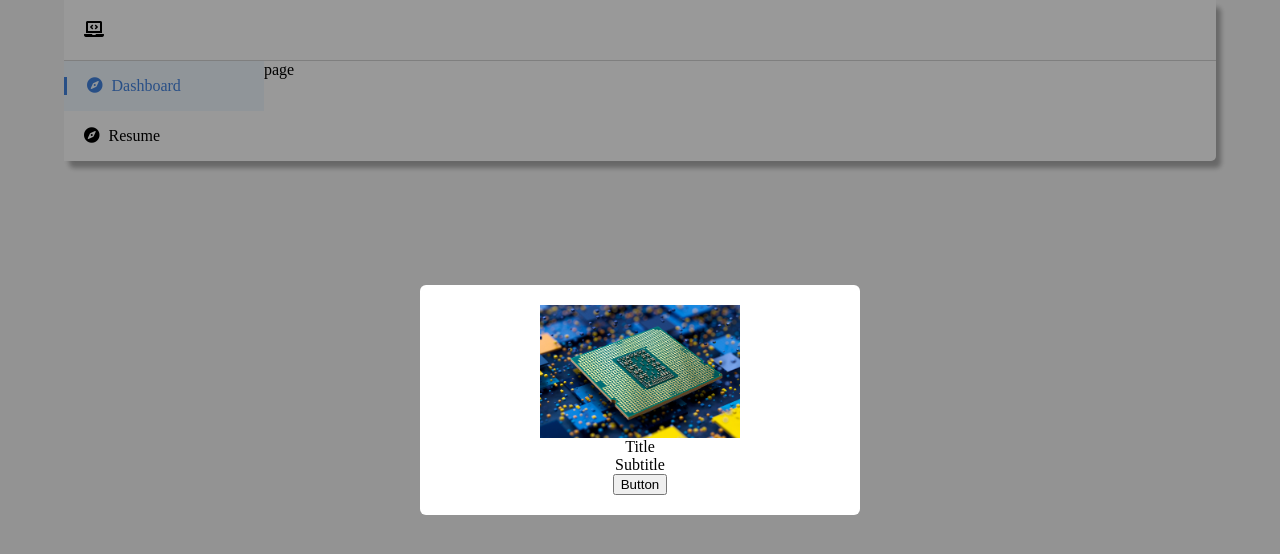
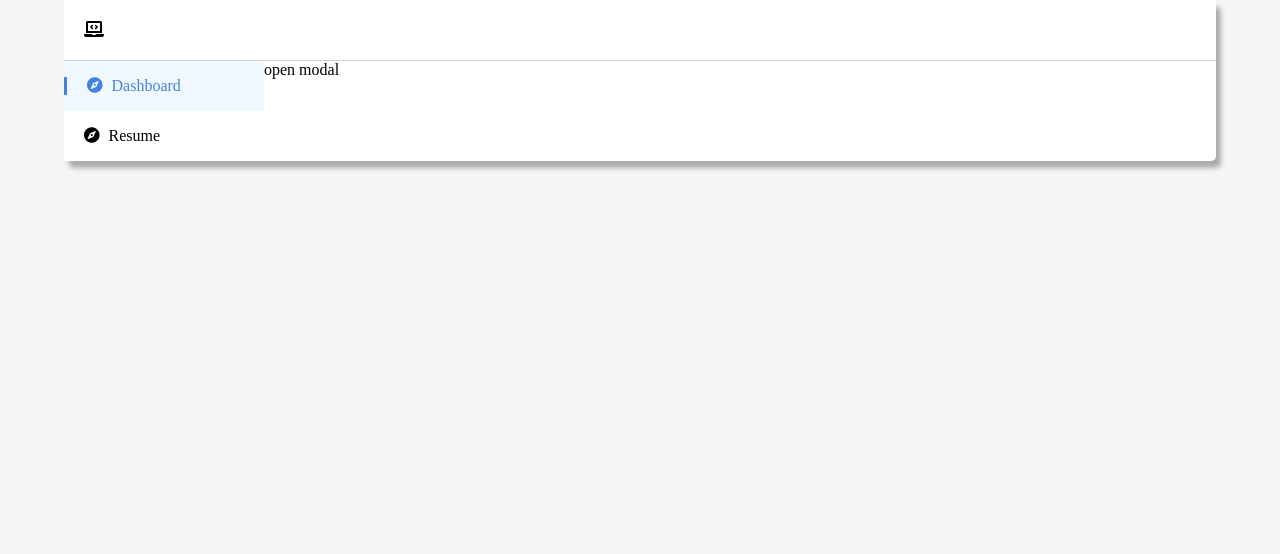
Before and after one commit to JaxonKnight28/dashboard, a plain HTML site: page index.html in a window 1280 px wide. Drawn offline with Linux system fonts and the light colour scheme.

Commit message:
added a buttom to open and close the button

```diff
--- a/index.html
+++ b/index.html
@@ -13,12 +13,12 @@
 </head>
 
 <body id="home">
-    <div class="modal">
+    <div id="mymodal" class="modal" style="display: none;">
         <div class="modalBox">
             <img src="./cpu2 2.jpg" alt="" width="200px">
             <div class="title">Title</div>
             <div class="subtitale">Subtitle</div>
-            <button>Button</button>
+            <button onclick="closemodal()" id="mybutton">Close</button>
         </div>
 
     </div>
@@ -41,9 +41,19 @@
                     </a>
                 </div>
             </nav>
-            <div>page</div>
+            <div onclick="openmodal()">open modal</div>
         </div>
     </div>
+
+    <script>
+        function openmodal() {
+            //console.log('open');
+            document.getElementById('mymodal').style.display = "flex";
+        }
+        function closemodal() {
+            document.getElementById('mymodal').style.display = "none";
+        }
+    </script>
 
 </body>
 
```
